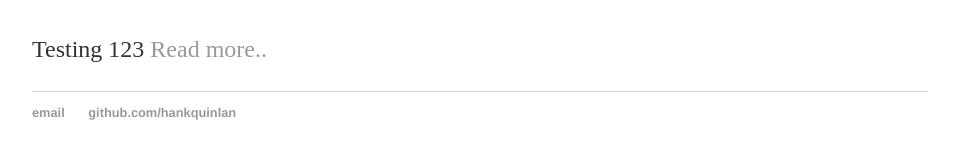
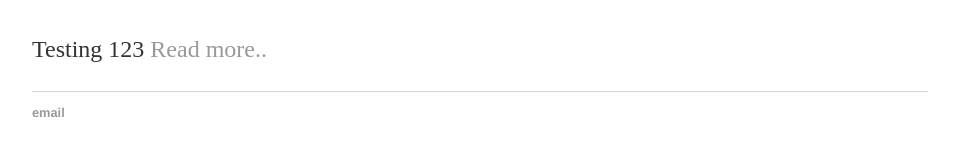
Before and after one commit to lyontyger/lyontyger.github.io, a Jekyll site: the page built from index.html, in a window 1280 px wide. Shown: the part 164-323 px from the top of the page, without its empty margins (160-1119 px from the left). Built offline with Jekyll 4.4.1, drawn with Linux system fonts in a browser that asks for light colours.

Commit message:
Update default.html

```diff
--- a/_layouts/default.html
+++ b/_layouts/default.html
@@ -21,8 +21,7 @@
 			</div><!-- /.container -->
 			<footer>
 	    		<ul>
-	        		<li><a href="mailto:hankquinlanhub@gmail.com">email</a></li>
-	        		<li><a href="https://github.com/hankquinlan">github.com/hankquinlan</a></li>
+	        		<li><a href="mailto:runningfire101@gmail.com">email</a></li>
 				</ul>
 			</footer>
 		</body>
```
